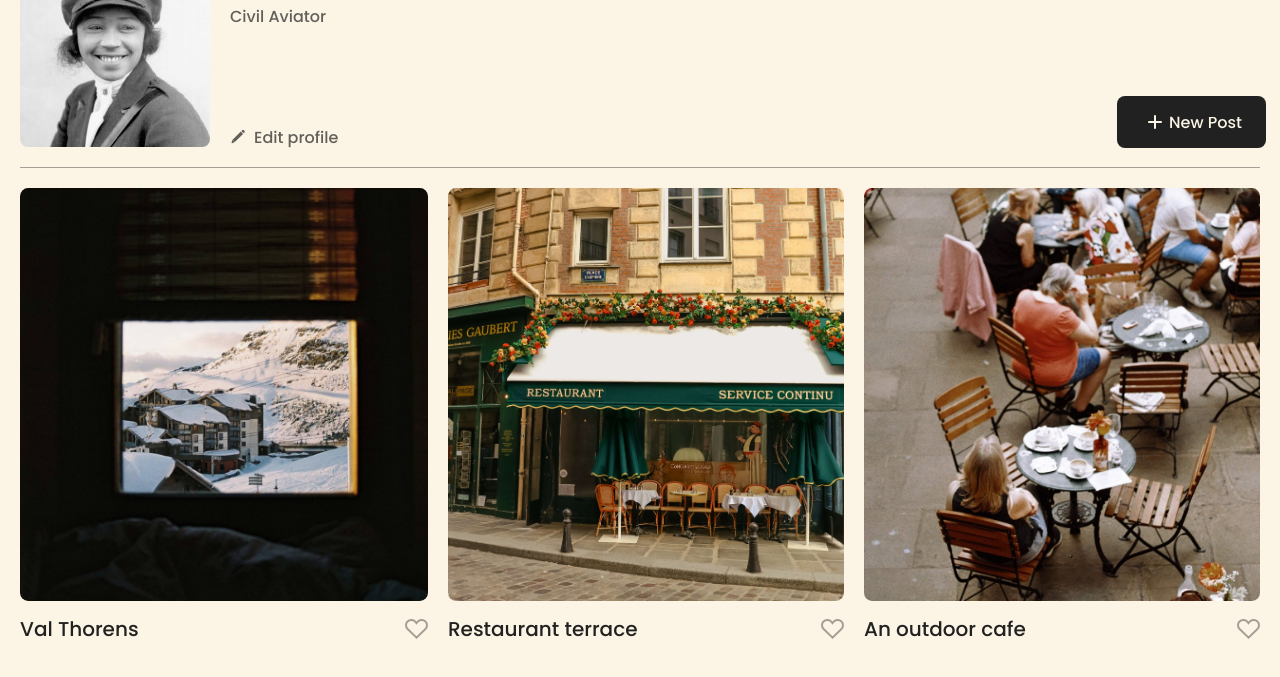
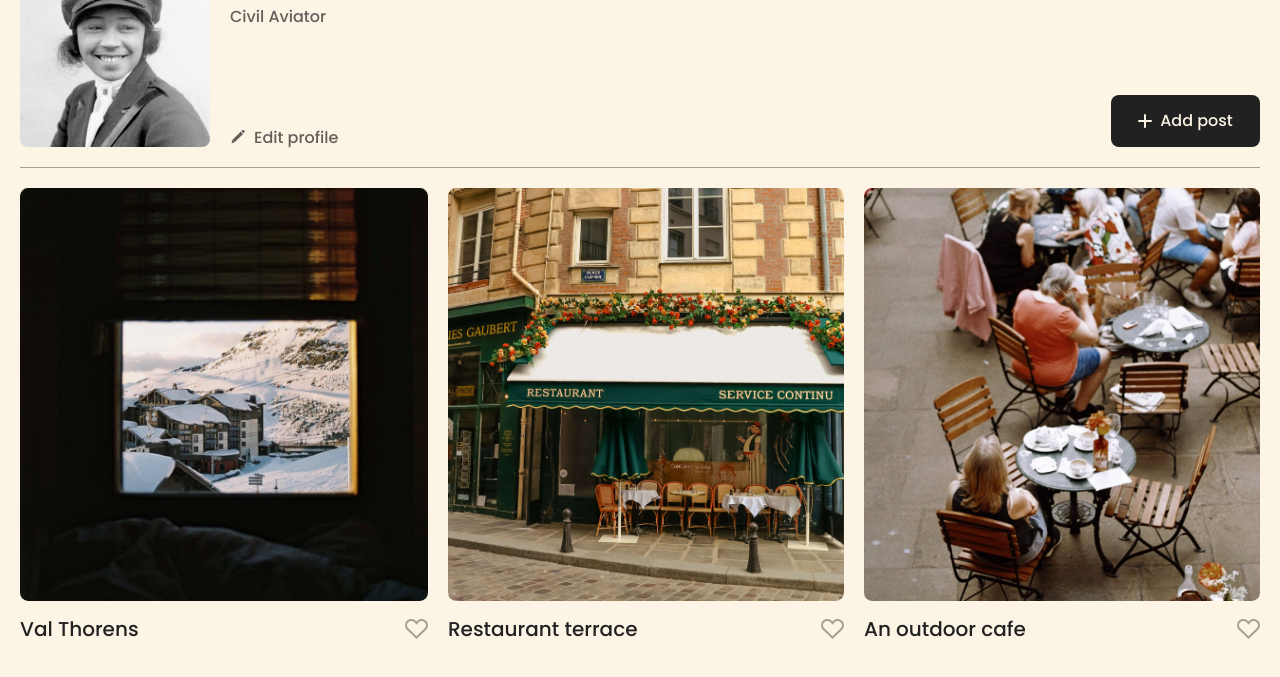
Before and after one commit to Brutusbram/se_project_spots, a plain HTML site: page index.html in a window 1280 px wide. Shown: the part 123-800 px from the top of the page. Drawn offline with Linux system fonts and the light colour scheme.

Commit message:
next attempt

```diff
--- a/blocks/profile.css
+++ b/blocks/profile.css
@@ -56,7 +56,7 @@
 }
 
 .profile__edit:hover {
-  opacity: 0.8;
+  opacity: 1;
   transition: opacity 0.3s;
 }
 
@@ -64,14 +64,23 @@
   margin-left: auto;
   margin-top: auto;
   border: none;
-  background-color: transparent;
+  background-color: #212121;
   width: 149px;
   height: 52px;
   cursor: pointer;
+  display: flex;
+  align-items: center;
+  justify-content: center;
+  gap: 8px;
+  font-weight: 500;
+  border-radius: 8px;
+  color: #FCF5e5;
+  font-size: 16px;
+  line-height: 1.2;
 }
 
 .profile__add:hover {
-  opacity: 1;
+  opacity: 0.8;
   transition: opacity 0.3s;
 }
 
@@ -96,6 +105,8 @@
 
   .profile__add {
     margin: 0 0 20px;
+    width: 100%;
+
   }
 
   .profile__description {
--- a/index.html
+++ b/index.html
@@ -35,10 +35,10 @@
           </div>
           <button type="button" class="profile__add">
             <img
-              src="./images/post-button.svg"
+              src="./images/post_button.svg"
               alt="add post button"
-              class="profile__post-button"
-            />
+              class="profile__post-button"/>
+            <span class="profile__post-text">Add post</span>
           </button>
         </section>
         <section class="cards page__section">
```
Also changed, not shown: images/Post_button.svg (added).
